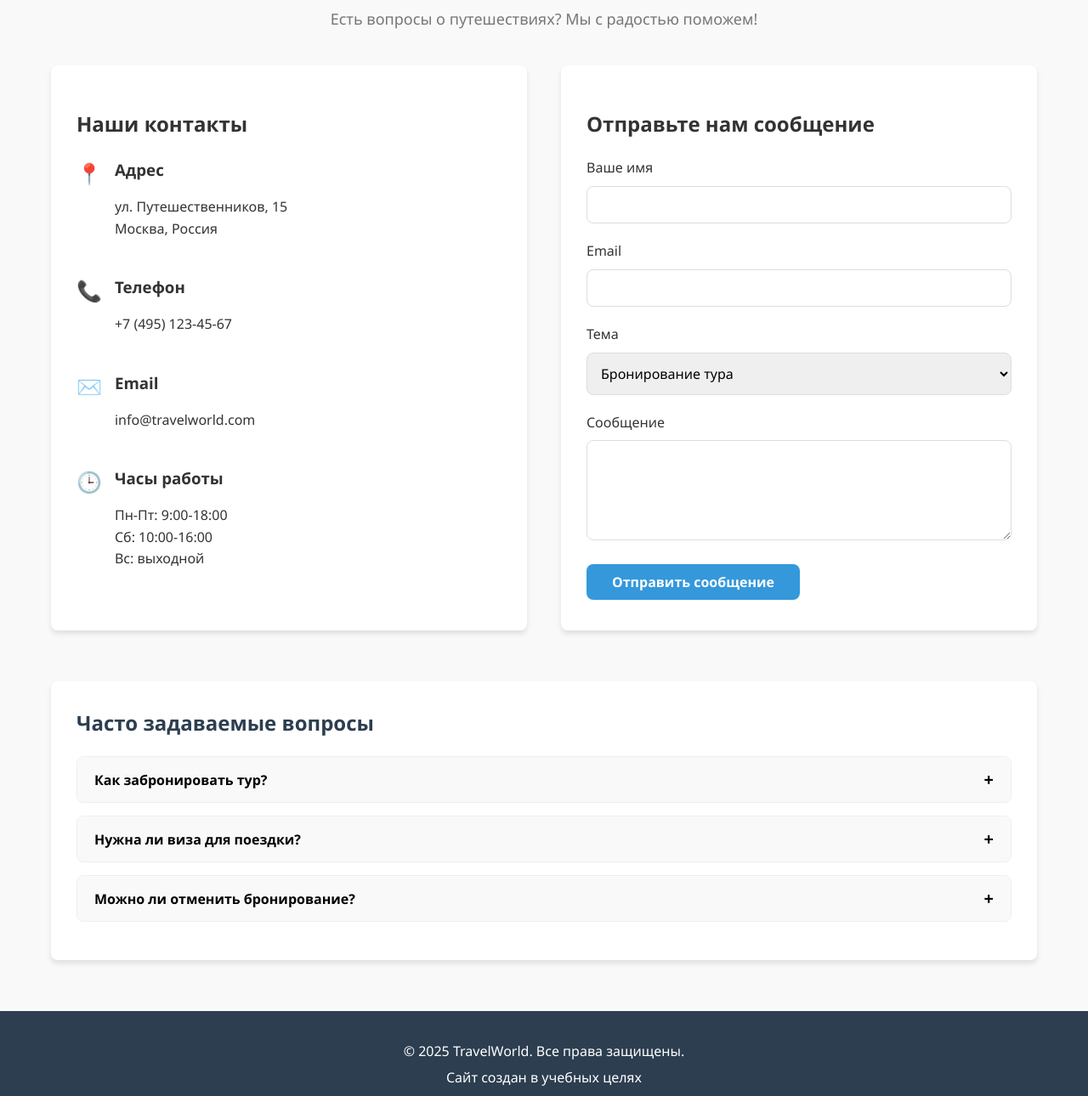
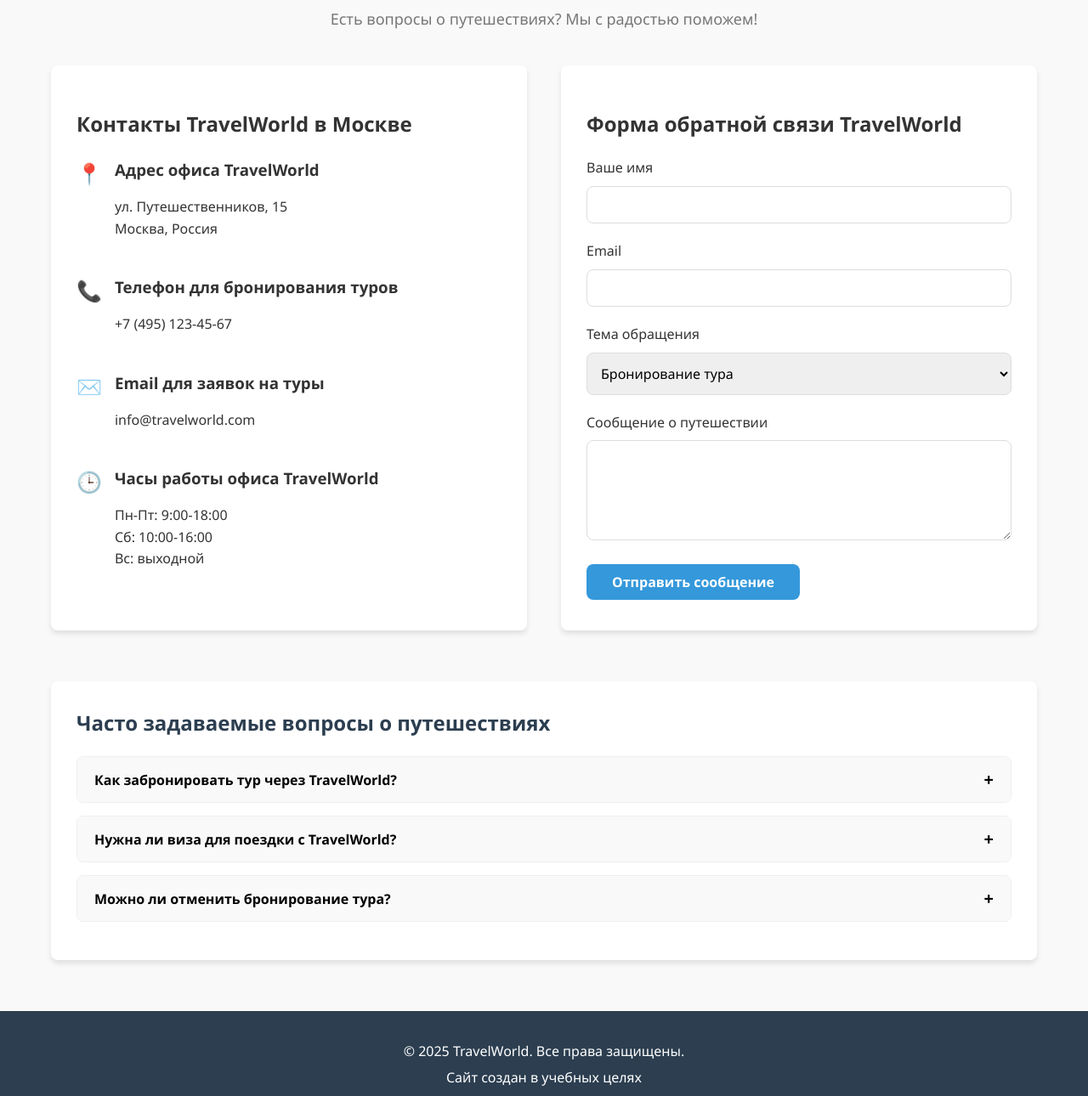
Before and after one commit to kucherovaks/travel, a plain HTML site: page contact.html in a window 1280 px wide. Shown: the part 162-1452 px from the top of the page at 85% size. Drawn offline with nearby package versions, Linux system fonts and the light colour scheme.

Commit message:
Update contact.html

```diff
--- a/contact.html
+++ b/contact.html
@@ -28,16 +28,19 @@
 
     <main class="page-content">
         <div class="container">
-            <h1 class="page-title">Свяжитесь с нами</h1>
+            <!-- H1 - главный заголовок страницы -->
+            <h1 class="page-title">Контакты TravelWorld - свяжитесь с нами для путешествий</h1>
             <p class="page-subtitle">Есть вопросы о путешествиях? Мы с радостью поможем!</p>
 
             <div class="contact-container">
                 <div class="contact-info">
-                    <h2>Наши контакты</h2>
+                    <!-- H2 - основной раздел -->
+                    <h2>Контакты TravelWorld в Москве</h2>
                     <div class="contact-item">
                         <div class="contact-icon">📍</div>
                         <div>
-                            <h3>Адрес</h3>
+                            <!-- H3 - подразделы контактов -->
+                            <h3>Адрес офиса TravelWorld</h3>
                             <p>ул. Путешественников, 15<br>Москва, Россия</p>
                         </div>
                     </div>
@@ -45,7 +48,7 @@
                     <div class="contact-item">
                         <div class="contact-icon">📞</div>
                         <div>
-                            <h3>Телефон</h3>
+                            <h3>Телефон для бронирования туров</h3>
                             <p>+7 (495) 123-45-67</p>
                         </div>
                     </div>
@@ -53,7 +56,7 @@
                     <div class="contact-item">
                         <div class="contact-icon">✉️</div>
                         <div>
-                            <h3>Email</h3>
+                            <h3>Email для заявок на туры</h3>
                             <p>info@travelworld.com</p>
                         </div>
                     </div>
@@ -61,14 +64,14 @@
                     <div class="contact-item">
                         <div class="contact-icon">🕒</div>
                         <div>
-                            <h3>Часы работы</h3>
+                            <h3>Часы работы офиса TravelWorld</h3>
                             <p>Пн-Пт: 9:00-18:00<br>Сб: 10:00-16:00<br>Вс: выходной</p>
                         </div>
                     </div>
                 </div>
 
                 <div class="contact-form-container">
-                    <h2>Отправьте нам сообщение</h2>
+                    <h2>Форма обратной связи TravelWorld</h2>
                     <form id="contactForm" class="contact-form">
                         <div class="form-group">
                             <label for="name">Ваше имя</label>
@@ -81,7 +84,7 @@
                         </div>
 
                         <div class="form-group">
-                            <label for="subject">Тема</label>
+                            <label for="subject">Тема обращения</label>
                             <select id="subject" name="subject">
                                 <option value="booking">Бронирование тура</option>
                                 <option value="question">Вопрос о направлении</option>
@@ -91,7 +94,7 @@
                         </div>
 
                         <div class="form-group">
-                            <label for="message">Сообщение</label>
+                            <label for="message">Сообщение о путешествии</label>
                             <textarea id="message" name="message" rows="5" required></textarea>
                         </div>
 
@@ -101,23 +104,24 @@
             </div>
 
             <div class="faq-section">
-                <h2>Часто задаваемые вопросы</h2>
+                <!-- H2 - раздел FAQ -->
+                <h2>Часто задаваемые вопросы о путешествиях</h2>
                 <div class="faq-item">
-                    <button class="faq-question">Как забронировать тур?</button>
+                    <button class="faq-question">Как забронировать тур через TravelWorld?</button>
                     <div class="faq-answer">
                         <p>Вы можете забронировать тур онлайн через наш сайт, по телефону или посетив наш офис. Для бронирования потребуется предоплата в размере 30% от стоимости тура.</p>
                     </div>
                 </div>
 
                 <div class="faq-item">
-                    <button class="faq-question">Нужна ли виза для поездки?</button>
+                    <button class="faq-question">Нужна ли виза для поездки с TravelWorld?</button>
                     <div class="faq-answer">
                         <p>Зависит от страны назначения и вашего гражданства. Наши менеджеры помогут вам с информацией о визовых требованиях для выбранного направления.</p>
                     </div>
                 </div>
 
                 <div class="faq-item">
-                    <button class="faq-question">Можно ли отменить бронирование?</button>
+                    <button class="faq-question">Можно ли отменить бронирование тура?</button>
                     <div class="faq-answer">
                         <p>Да, отмена возможна согласно нашим условиям. При отмене за 30 дней до поездки возвращается 100% предоплаты, за 14 дней — 50%, менее чем за 7 дней — возврат не предусмотрен.</p>
                     </div>
```
